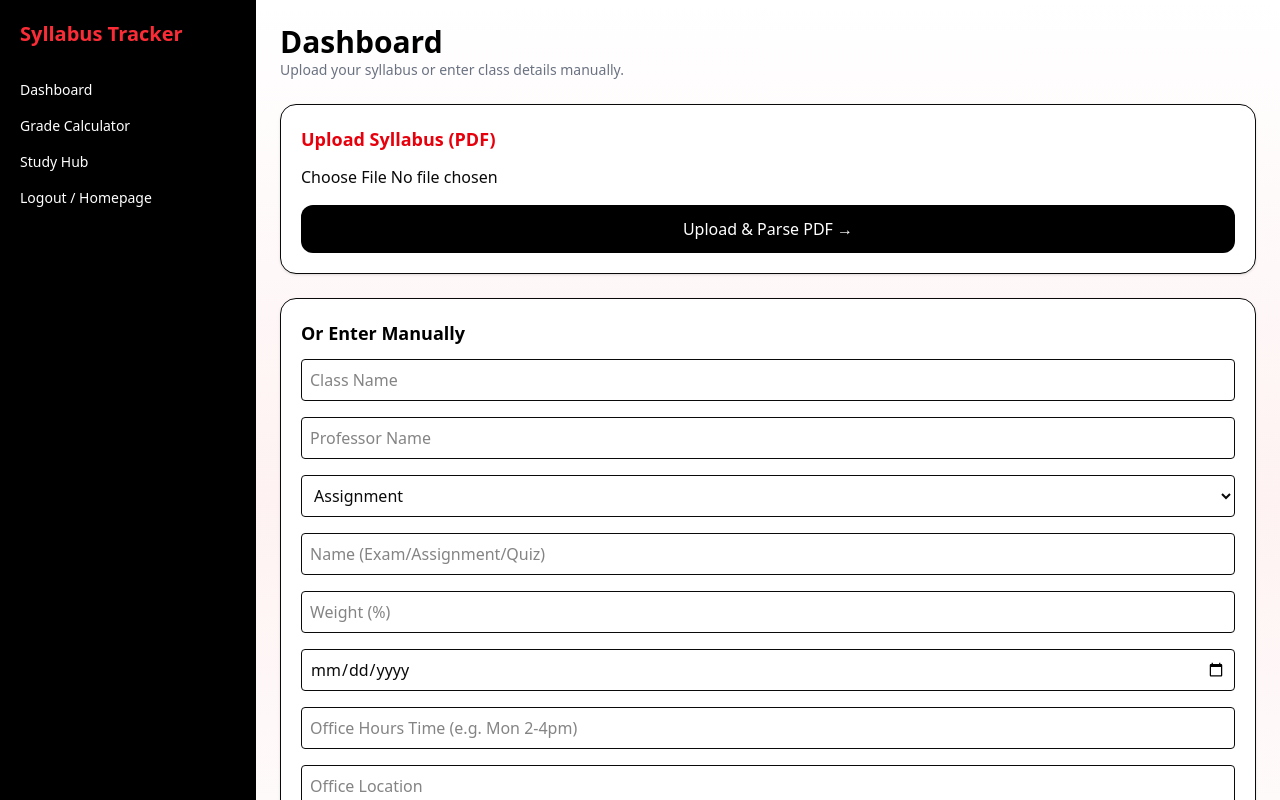
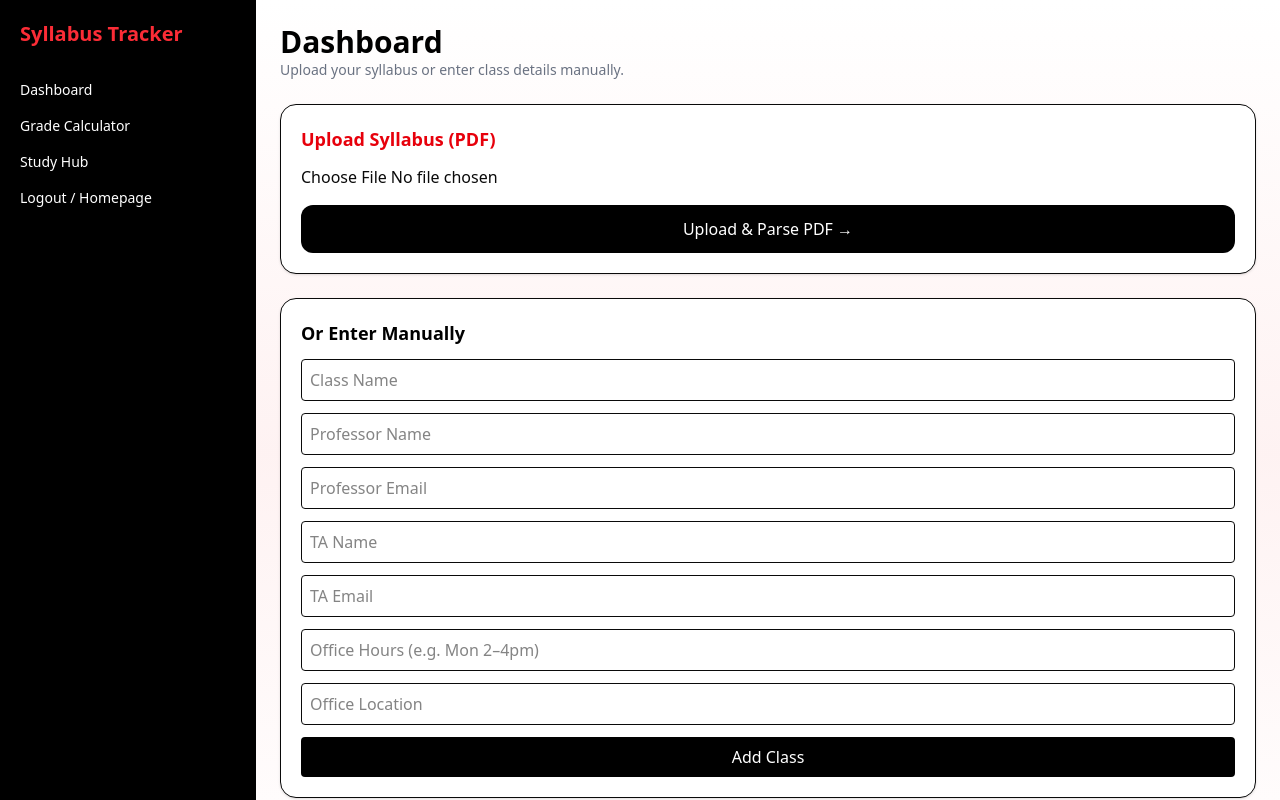
Before and after one commit to sachisatish12/syllabus-tracker1, a Next.js app: page /dashboard in a window 1280 px wide. Shown: the top 800 px of the page. Built offline with nearby package versions, Linux system fonts and the light colour scheme.

Commit message:
manual fix

```diff
--- a/src/app/dashboard/page.tsx
+++ b/src/app/dashboard/page.tsx
@@ -1,17 +1,21 @@
 "use client";
 
 import { useState } from "react";
+import Link from "next/link";
+
 import Sidebar from "@/components/Sidebar";
 import AISyllabusParser from "@/components/AISyllabusParser";
 import ManualClassForm from "@/components/ManualClassForm";
 
+import { addClass } from "@/lib/store";
+
 type ClassType = {
   className: string;
   teacher: string;
-  exams: any[];
-  assignments: any[];
-  quizzes: any[];
-  officeHours?: {
+  teacherEmail: string;
+  taName: string;
+  taEmail: string;
+  officeHours: {
     time: string;
     location: string;
   };
@@ -21,6 +25,7 @@ export default function Dashboard() {
   const [classes, setClasses] = useState<ClassType[]>([]);
 
   function handleParsed(data: ClassType) {
+    addClass(data);
     setClasses((prev) => [...prev, data]);
   }
 
@@ -44,6 +49,7 @@ export default function Dashboard() {
           <h2 className="text-lg font-semibold text-red-600 mb-3">
             Upload Syllabus (PDF)
           </h2>
+
           <AISyllabusParser onParsed={handleParsed} />
         </div>
 
@@ -54,9 +60,10 @@ export default function Dashboard() {
           </h2>
 
           <ManualClassForm
-            onAdd={(data) =>
-              setClasses((prev) => [...prev, data])
-            }
+            onAdd={(data: ClassType) => {
+              addClass(data);
+              setClasses((prev) => [...prev, data]);
+            }}
           />
         </div>
 
@@ -72,21 +79,32 @@ export default function Dashboard() {
             </p>
           ) : (
             classes.map((c, i) => (
-              <div
+              <Link
                 key={i}
-                className="bg-white border rounded-2xl p-5 mb-3"
+                href={`/study-hub/${encodeURIComponent(c.className)}`}
               >
-                <h3 className="font-bold">{c.className}</h3>
-                <p className="text-sm text-gray-500">{c.teacher}</p>
+                <div className="bg-white border rounded-2xl p-5 mb-3 cursor-pointer hover:shadow-md transition">
 
-                {/* OFFICE HOURS */}
-                {c.officeHours && (
+                  <h3 className="font-bold">{c.className}</h3>
+
+                  <p className="text-sm text-gray-500">
+                    Professor: {c.teacher}
+                  </p>
+
+                  <p className="text-xs text-gray-400">
+                    📧 {c.teacherEmail}
+                  </p>
+
+                  <p className="text-xs text-gray-400">
+                    TA: {c.taName} ({c.taEmail})
+                  </p>
+
                   <p className="text-xs text-gray-400 mt-2">
-                    Office Hours: {c.officeHours.time} @{" "}
-                    {c.officeHours.location}
+                    Office Hours: {c.officeHours.time} @ {c.officeHours.location}
                   </p>
-                )}
-              </div>
+
+                </div>
+              </Link>
             ))
           )}
         </div>
--- /dev/null
+++ b/src/app/study hub/[classId]/page.tsx
@@ -0,0 +1,172 @@
+"use client";
+
+import { getClassByName } from "@/lib/store";
+import { useState } from "react";
+
+export default function StudyHub({ params }: any) {
+  const classData = getClassByName(decodeURIComponent(params.classId));
+
+  const [assignments, setAssignments] = useState<any[]>([]);
+  const [exams, setExams] = useState<any[]>([]);
+  const [quizzes, setQuizzes] = useState<any[]>([]);
+
+  if (!classData) {
+    return (
+      <div className="p-6">
+        Class not found
+      </div>
+    );
+  }
+
+  // 🎯 GRADE CALCULATION
+  function calculateGrade() {
+    let total = 0;
+    let weightSum = 0;
+
+    const allItems = [
+      ...assignments,
+      ...exams,
+      ...quizzes,
+    ];
+
+    allItems.forEach((item) => {
+      if (item.grade !== undefined) {
+        total += item.grade * item.weight;
+        weightSum += item.weight;
+      }
+    });
+
+    if (weightSum === 0) return 0;
+
+    return (total / weightSum).toFixed(2);
+  }
+
+  function updateItem(
+    type: string,
+    index: number,
+    value: number
+  ) {
+    const setterMap: any = {
+      assignment: setAssignments,
+      exam: setExams,
+      quiz: setQuizzes,
+    };
+
+    const stateMap: any = {
+      assignment: assignments,
+      exam: exams,
+      quiz: quizzes,
+    };
+
+    const updated = [...stateMap[type]];
+    updated[index].grade = value;
+    setterMap[type](updated);
+  }
+
+  return (
+    <div className="min-h-screen p-6 bg-gray-50">
+
+      {/* HEADER */}
+      <h1 className="text-3xl font-bold">
+        {classData.className}
+      </h1>
+
+      <p className="text-gray-600">
+        Professor: {classData.teacher}
+      </p>
+
+      {/* CONTACT INFO */}
+      <div className="mt-3 space-y-1 text-sm text-gray-500">
+
+        {classData.teacherEmail && (
+          <p>📧 {classData.teacherEmail}</p>
+        )}
+
+        {classData.taName && (
+          <p>🧑‍🏫 TA: {classData.taName} ({classData.taEmail})</p>
+        )}
+
+      </div>
+
+      {/* OFFICE HOURS */}
+      {classData.officeHours && (
+        <div className="mt-4 p-3 bg-white border rounded-xl">
+          <p className="font-semibold">Office Hours</p>
+          <p>{classData.officeHours.time}</p>
+          <p>{classData.officeHours.location}</p>
+        </div>
+      )}
+
+      {/* CURRENT GRADE */}
+      <div className="mt-6 bg-white border rounded-xl p-4">
+        <p className="text-lg font-bold">
+          Current Grade: {calculateGrade()}%
+        </p>
+      </div>
+
+      {/* ASSIGNMENTS */}
+      <div className="mt-6">
+        <h2 className="font-bold mb-2">Assignments</h2>
+
+        {[1, 2, 3].map((_, i) => (
+          <div key={i} className="bg-white p-3 mb-2 rounded border">
+
+            <p>Assignment {i + 1}</p>
+
+            <input
+              type="number"
+              placeholder="Grade %"
+              className="border p-1 mt-1"
+              onChange={(e) =>
+                updateItem("assignment", i, Number(e.target.value))
+              }
+            />
+          </div>
+        ))}
+      </div>
+
+      {/* EXAMS */}
+      <div className="mt-6">
+        <h2 className="font-bold mb-2">Exams</h2>
+
+        {[1, 2].map((_, i) => (
+          <div key={i} className="bg-white p-3 mb-2 rounded border">
+
+            <p>Exam {i + 1}</p>
+
+            <input
+              type="number"
+              placeholder="Grade %"
+              className="border p-1 mt-1"
+              onChange={(e) =>
+                updateItem("exam", i, Number(e.target.value))
+              }
+            />
+          </div>
+        ))}
+      </div>
+
+      {/* QUIZZES */}
+      <div className="mt-6">
+        <h2 className="font-bold mb-2">Quizzes</h2>
+
+        {[1, 2, 3].map((_, i) => (
+          <div key={i} className="bg-white p-3 mb-2 rounded border">
+
+            <p>Quiz {i + 1}</p>
+
+            <input
+              type="number"
+              placeholder="Grade %"
+              className="border p-1 mt-1"
+              onChange={(e) =>
+                updateItem("quiz", i, Number(e.target.value))
+              }
+            />
+          </div>
+        ))}
+      </div>
+
+    </div>
+  );
+}
--- a/src/components/ManualClassForm.tsx
+++ b/src/components/ManualClassForm.tsx
@@ -2,118 +2,112 @@
 
 import { useState } from "react";
 
-type Props = {
-  onAdd: (data: any) => void;
-};
+export default function ManualClassForm({ onAdd }: any) {
+  const [form, setForm] = useState({
+    className: "",
+    teacher: "",
+    teacherEmail: "",
+    taName: "",
+    taEmail: "",
+    officeTime: "",
+    officeLocation: "",
+  });
 
-export default function ManualClassForm({ onAdd }: Props) {
-  const [className, setClassName] = useState("");
-  const [teacher, setTeacher] = useState("");
-
-  const [type, setType] = useState("Assignment");
-  const [itemName, setItemName] = useState("");
-  const [weight, setWeight] = useState("");
-  const [date, setDate] = useState("");
-
-  const [officeTime, setOfficeTime] = useState("");
-  const [officeLocation, setOfficeLocation] = useState("");
+  function handleChange(e: any) {
+    setForm({
+      ...form,
+      [e.target.name]: e.target.value,
+    });
+  }
 
   function handleSubmit() {
-    const newClass = {
-      className,
-      teacher,
-      exams: [],
-      assignments: type === "Assignment" ? [{ name: itemName, weight, date }] : [],
-      quizzes: type === "Quiz" ? [{ name: itemName, weight }] : [],
+    if (!form.className || !form.teacher) return;
+
+    onAdd({
+      className: form.className,
+      teacher: form.teacher,
+      teacherEmail: form.teacherEmail,
+      taName: form.taName,
+      taEmail: form.taEmail,
       officeHours: {
-        time: officeTime,
-        location: officeLocation,
+        time: form.officeTime,
+        location: form.officeLocation,
       },
-    };
+    });
 
-    onAdd(newClass);
-
-    // reset
-    setClassName("");
-    setTeacher("");
-    setItemName("");
-    setWeight("");
-    setDate("");
-    setOfficeTime("");
-    setOfficeLocation("");
+    setForm({
+      className: "",
+      teacher: "",
+      teacherEmail: "",
+      taName: "",
+      taEmail: "",
+      officeTime: "",
+      officeLocation: "",
+    });
   }
 
   return (
-    <div className="space-y-4">
+    <div className="space-y-3">
 
-      {/* CLASS INFO */}
       <input
+        name="className"
         placeholder="Class Name"
-        value={className}
-        onChange={(e) => setClassName(e.target.value)}
+        value={form.className}
+        onChange={handleChange}
         className="w-full border p-2 rounded"
       />
 
       <input
+        name="teacher"
         placeholder="Professor Name"
-        value={teacher}
-        onChange={(e) => setTeacher(e.target.value)}
-        className="w-full border p-2 rounded"
-      />
-
-      {/* TYPE */}
-      <select
-        value={type}
-        onChange={(e) => setType(e.target.value)}
-        className="w-full border p-2 rounded"
-      >
-        <option>Assignment</option>
-        <option>Exam</option>
-        <option>Quiz</option>
-      </select>
-
-      {/* ITEM */}
-      <input
-        placeholder="Name (Exam/Assignment/Quiz)"
-        value={itemName}
-        onChange={(e) => setItemName(e.target.value)}
+        value={form.teacher}
+        onChange={handleChange}
         className="w-full border p-2 rounded"
       />
 
       <input
-        placeholder="Weight (%)"
-        value={weight}
-        onChange={(e) => setWeight(e.target.value)}
-        className="w-full border p-2 rounded"
-      />
-
-      {/* OPTIONAL DATE */}
-      <input
-        type="date"
-        value={date}
-        onChange={(e) => setDate(e.target.value)}
-        className="w-full border p-2 rounded"
-      />
-
-      {/* OFFICE HOURS */}
-      <input
-        placeholder="Office Hours Time (e.g. Mon 2-4pm)"
-        value={officeTime}
-        onChange={(e) => setOfficeTime(e.target.value)}
+        name="teacherEmail"
+        placeholder="Professor Email"
+        value={form.teacherEmail}
+        onChange={handleChange}
         className="w-full border p-2 rounded"
       />
 
       <input
-        placeholder="Office Location"
-        value={officeLocation}
-        onChange={(e) => setOfficeLocation(e.target.value)}
+        name="taName"
+        placeholder="TA Name"
+        value={form.taName}
+        onChange={handleChange}
         className="w-full border p-2 rounded"
       />
 
-      {/* SUBMIT */}
+      <input
+        name="taEmail"
+        placeholder="TA Email"
+        value={form.taEmail}
+        onChange={handleChange}
+        className="w-full border p-2 rounded"
+      />
+
+      <input
+        name="officeTime"
+        placeholder="Office Hours (e.g. Mon 2–4pm)"
+        value={form.officeTime}
+        onChange={handleChange}
+        className="w-full border p-2 rounded"
+      />
+
+      <input
+        name="officeLocation"
+        placeholder="Office Location"
+        value={form.officeLocation}
+        onChange={handleChange}
+        className="w-full border p-2 rounded"
+      />
+
       <button
         onClick={handleSubmit}
-        className="w-full bg-black text-white py-2 rounded hover:bg-red-600"
+        className="w-full bg-black text-white py-2 rounded hover:bg-red-600 transition"
       >
         Add Class
       </button>
--- /dev/null
+++ b/src/lib/store.ts
@@ -0,0 +1,15 @@
+export let classStore: any[] = [];
+
+export function addClass(newClass: any) {
+  classStore.push(newClass);
+}
+
+export function getClasses() {
+  return classStore;
+}
+
+export function getClassByName(name: string) {
+  return classStore.find(
+    (c) => c.className === name
+  );
+}
```
